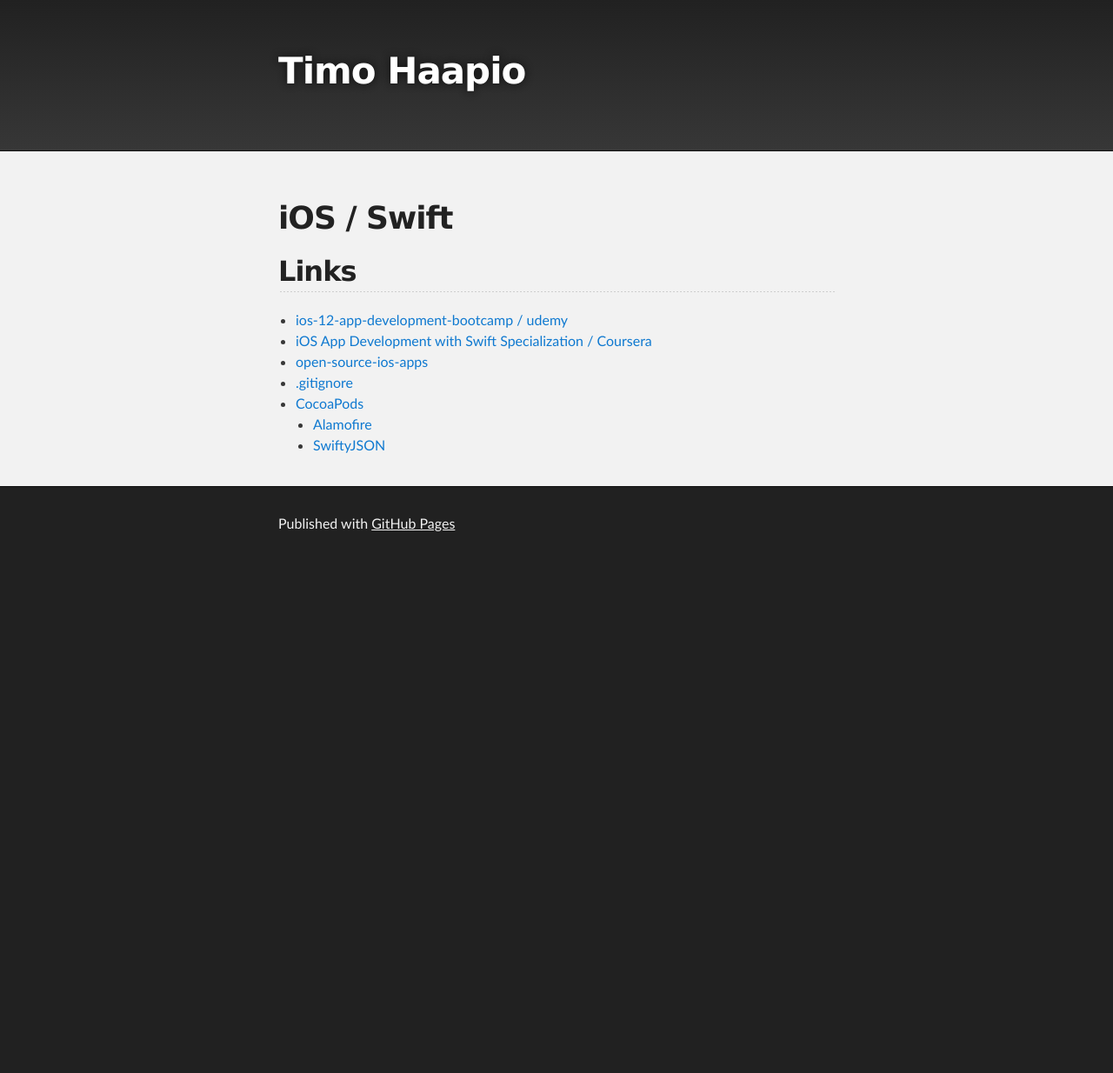
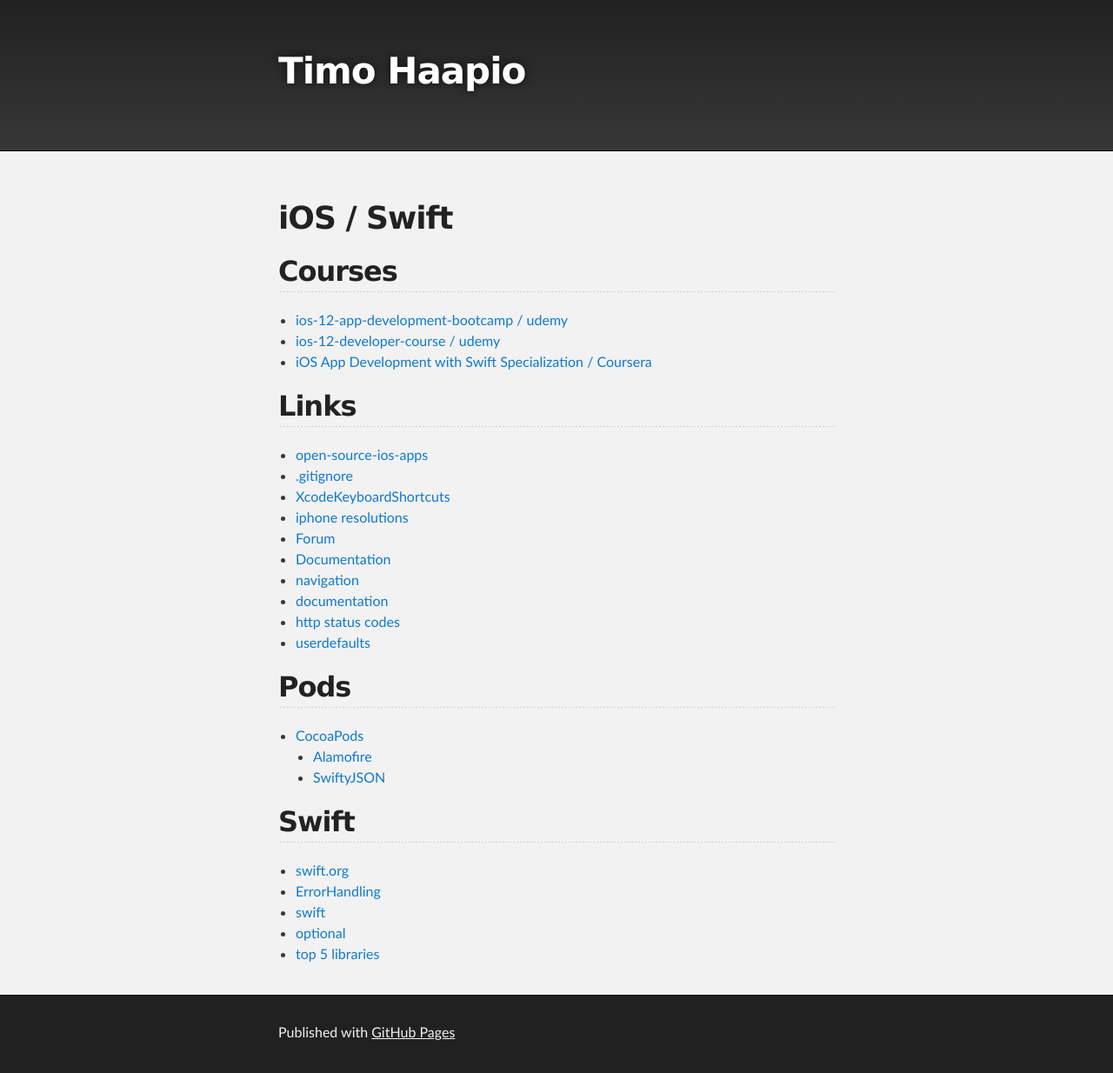
Before and after one commit to haapio/haapio.github.io, a Jekyll site: the page built from ios.md, in a window 1280 px wide. Shown: the whole page at 87% size. Built offline with Jekyll 4.4.1, drawn with Linux system fonts in a browser that asks for light colours; the repository's description, which GitHub fills in, is left out; our own code applies the rules of GitHub Pages for plain Markdown files; before the commit the page ends 900 px from its top, so only the background shows below that.

Commit message:
Update ios.md

```diff
--- a/ios.md
+++ b/ios.md
@@ -4,11 +4,31 @@ layout: default
 
 # iOS / Swift
 
+## Courses
+- [ios-12-app-development-bootcamp / udemy](https://www.udemy.com/ios-12-app-development-bootcamp/)
+- [ios-12-developer-course / udemy](https://www.udemy.com/ios-12-developer-course)
+- [iOS App Development with Swift Specialization / Coursera](https://www.coursera.org/specializations/app-development)
+
 ## Links
-- [ios-12-app-development-bootcamp / udemy](https://www.udemy.com/ios-12-app-development-bootcamp/)
-- [iOS App Development with Swift Specialization / Coursera](https://www.coursera.org/specializations/app-development)
 - [open-source-ios-apps](https://github.com/dkhamsing/open-source-ios-apps)
 - [.gitignore](https://github.com/github/gitignore/blob/master/Swift.gitignore)
+- [XcodeKeyboardShortcuts](https://swifteducation.github.io/assets/pdfs/XcodeKeyboardShortcuts.pdf)
+- [iphone resolutions](https://www.paintcodeapp.com/news/ultimate-guide-to-iphone-resolutions)
+- [Forum](https://forums.developer.apple.com/welcome)
+- [Documentation](https://developer.apple.com/documentation)
+- [navigation](https://developer.apple.com/library/archive/navigation/)
+- [documentation](https://developer.apple.com/documentation/foundation)
+- [http status codes](https://www.restapitutorial.com/httpstatuscodes.html)
+- [userdefaults](https://developer.apple.com/documentation/foundation/userdefaults)
+
+## Pods
 - [CocoaPods](https://cocoapods.org)
   - [Alamofire](https://cocoapods.org/pods/Alamofire)
   - [SwiftyJSON](https://cocoapods.org/pods/SwiftyJSON)
+
+## Swift
+- [swift.org](https://swift.org)
+- [ErrorHandling](https://docs.swift.org/swift-book/LanguageGuide/ErrorHandling.html)
+- [swift](https://developer.apple.com/documentation/swift)
+- [optional](https://developer.apple.com/documentation/swift/optional/)
+- [top 5 libraries](https://infinum.co/the-capsized-eight/top-5-ios-libraries-every-ios-developer-should-know-about)
```
